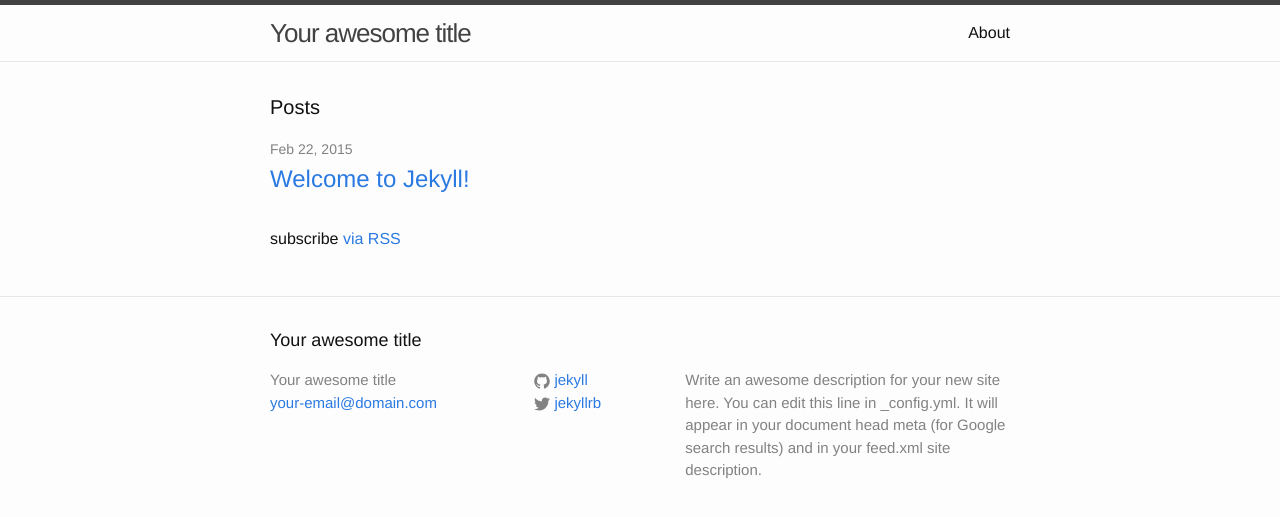
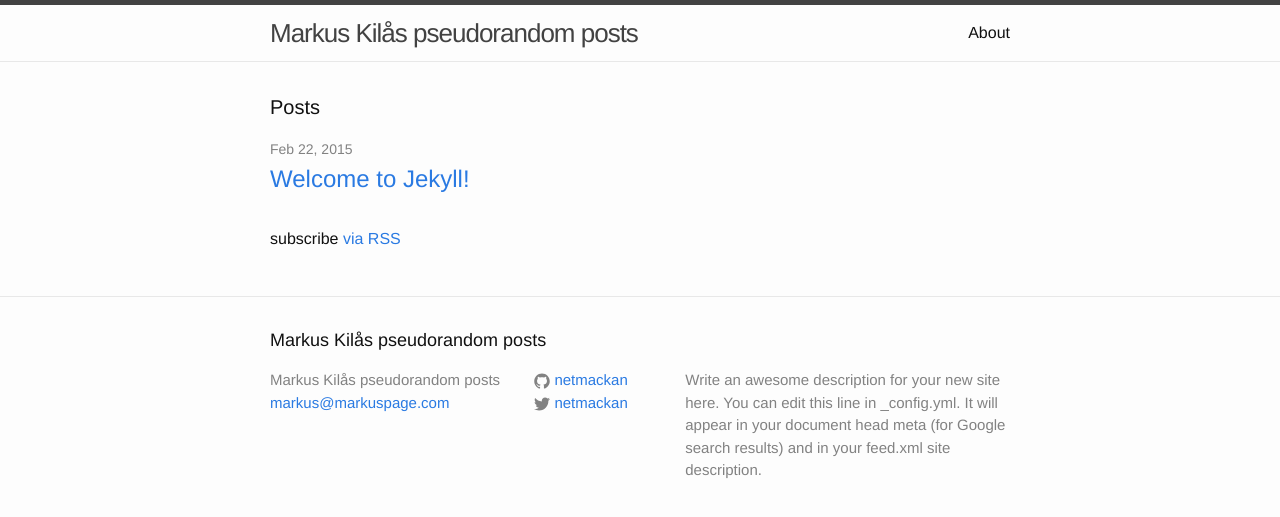
Before and after one commit to netmackan/netmackan.github.io, a Jekyll site: the page built from index.html, in a window 1280 px wide. Shown: the top 517 px of the page. Built offline with Jekyll 4.4.1, drawn with Linux system fonts in a browser that asks for light colours.

Commit message:
Renaming blog

```diff
--- a/_config.yml
+++ b/_config.yml
@@ -1,14 +1,15 @@
 # Site settings
-title: Your awesome title
-email: your-email@domain.com
+title: Markus Kilås pseudorandom posts
+email: markus@markuspage.com
 description: > # this means to ignore newlines until "baseurl:"
   Write an awesome description for your new site here. You can edit this
   line in _config.yml. It will appear in your document head meta (for
   Google search results) and in your feed.xml site description.
-baseurl: "" # the subpath of your site, e.g. /blog/
-url: "http://yourdomain.com" # the base hostname & protocol for your site
-twitter_username: jekyllrb
-github_username:  jekyll
+baseurl: "/markus" # the subpath of your site, e.g. /blog/
+url: "https://blog.kilas.se" # the base hostname & protocol for your site
+twitter_username: netmackan
+github_username:  netmackan
+quitter_username: netmackan
 
 # Build settings
 markdown: kramdown
```
